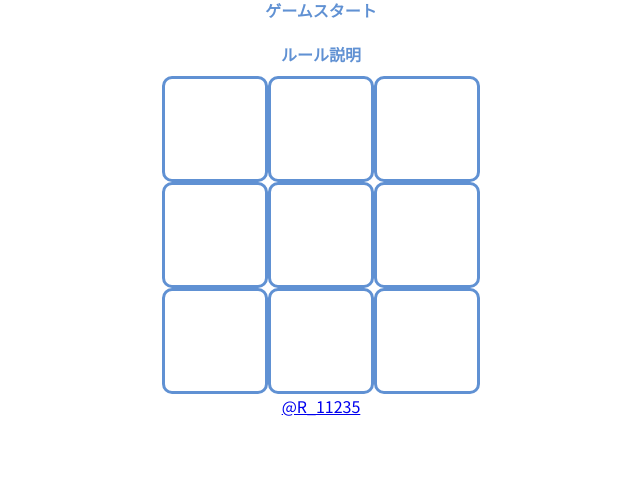
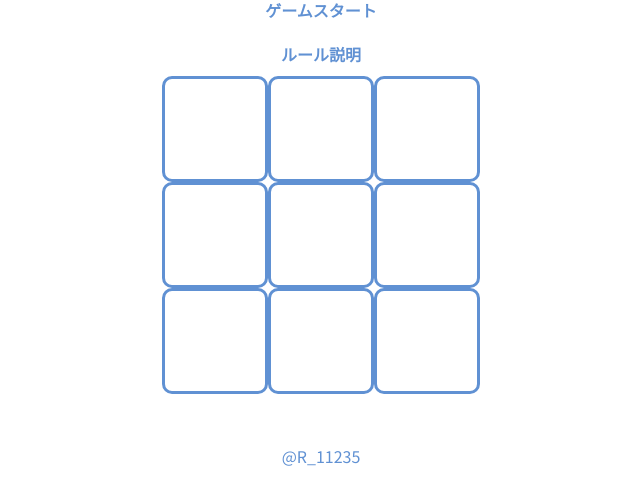
Before and after one commit to mikami1004/tic-tac-toe, a plain HTML site: page index.html in a window 1280 px wide. Shown: the part 86-590 px from the top of the page, without its empty margins (319-959 px from the left). Drawn offline with Linux system fonts and the light colour scheme.

Commit message:
Update style.css

```diff
--- a/style.css
+++ b/style.css
@@ -28,6 +28,15 @@ p {
     width: 300px;
     font-weight: bold;
     color: #6091d3;
+}
+a {
+    text-decoration: none;
+    color: #6091d3;
+}
+#twitter {
+    text-align: center;
+    margin: 50px auto;
+    width: 300px;
 }
 
 #start:hover,#start2:hover,#start3:hover,#start4:hover,#back:hover {
```
